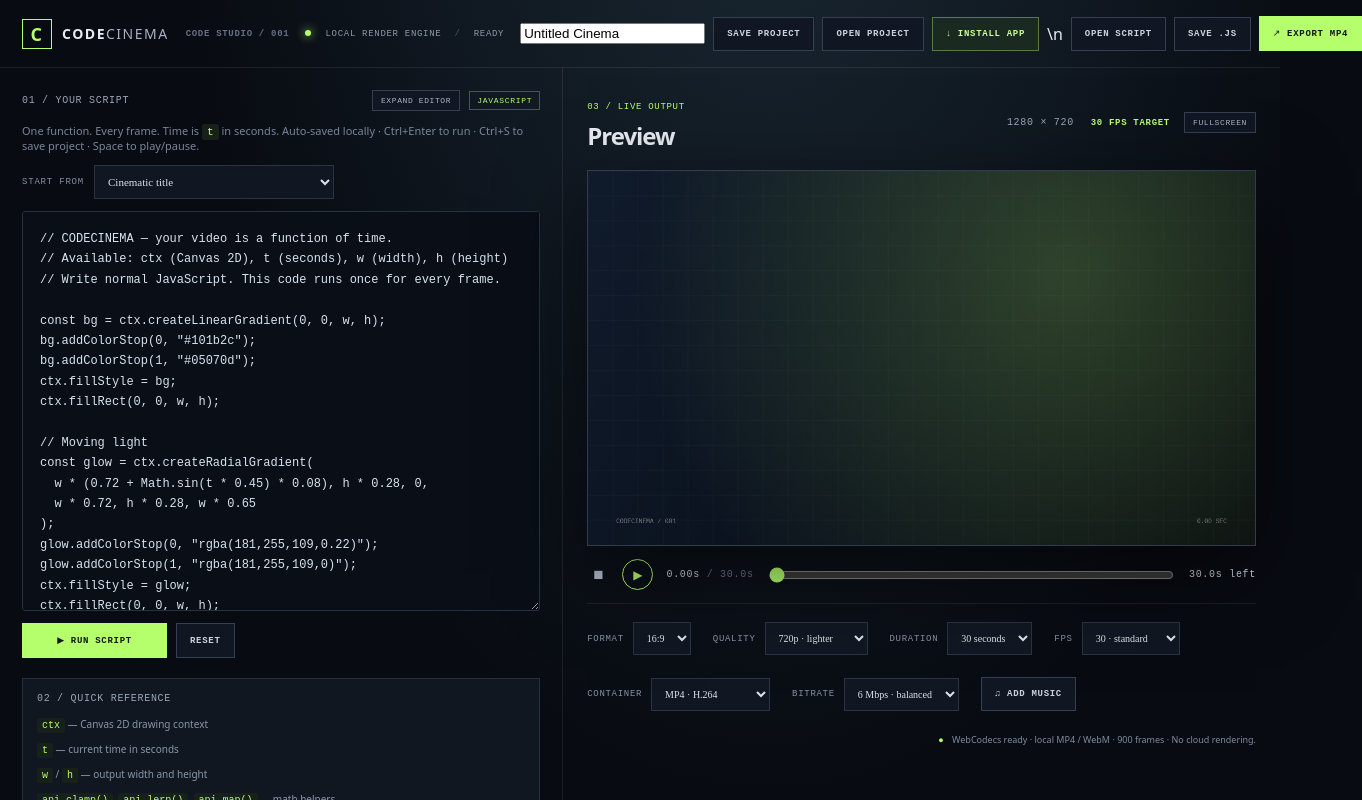
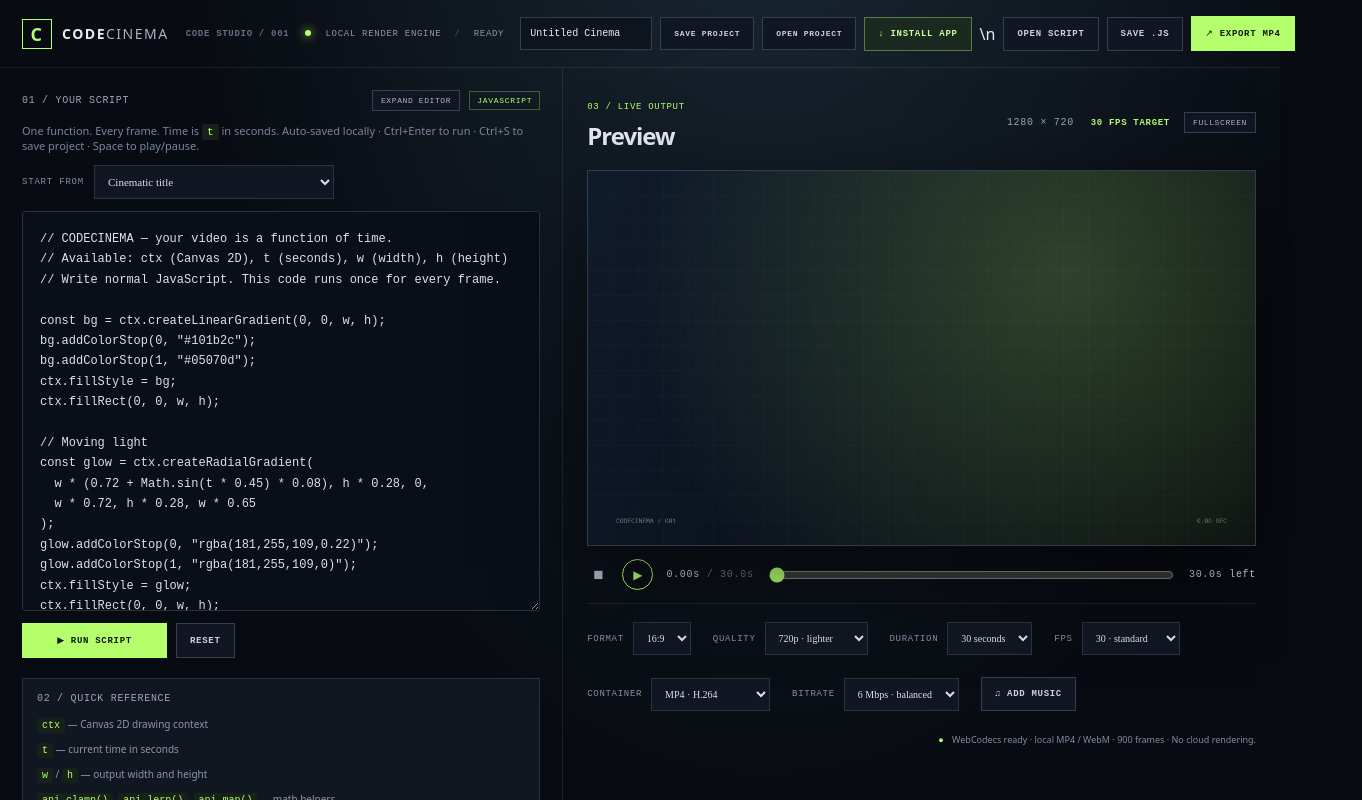
Before and after one commit to justaskaspire/CODECINEMA, a React (Vite) app: page / in a window 1280 px wide. Shown: the top 800 px of the page, 1362 px wide, since content can reach past the window. Built offline with nearby package versions, Linux system fonts and the light colour scheme.

Commit message:
Polish creator studio project controls

```diff
--- a/src/style.css
+++ b/src/style.css
@@ -38,3 +38,10 @@
 .fullscreen-bottom input{flex:1;min-width:35px;accent-color:#b5ff6d}
 .fullscreen-bottom button:disabled,.fullscreen-bottom input:disabled{opacity:.45;cursor:wait}
 @media(max-width:680px){.fullscreen-controls{padding:calc(10px + env(safe-area-inset-top)) 10px calc(10px + env(safe-area-inset-bottom))}.fullscreen-topbar{font-size:9px}.fullscreen-topbar button{padding:9px 11px}.fullscreen-bottom{gap:9px;padding:8px 11px}.fullscreen-play{width:36px;height:36px;flex-basis:36px}}
+
+/* Creator Studio upgrade */
+.project-name{width:132px;min-width:90px;background:#0d141e;border:1px solid #344052;color:#e8ebf2;padding:10px 9px;font:10px 'DM Mono',monospace;outline:none}
+.project-name:focus{border-color:#b5ff6d}
+.project-button{font-size:8px}
+@media(max-width:900px){.topbar{flex-wrap:wrap;padding-top:10px;padding-bottom:10px}.top-actions{flex-wrap:wrap}}
+@media(max-width:680px){.top-actions{width:100%;display:grid;grid-template-columns:repeat(3,minmax(0,1fr))}.project-name{grid-column:span 3;width:100%;min-height:34px}.project-button{min-width:0;padding:9px 5px;font-size:7px}.top-actions .button.primary{grid-column:span 3}}
```
